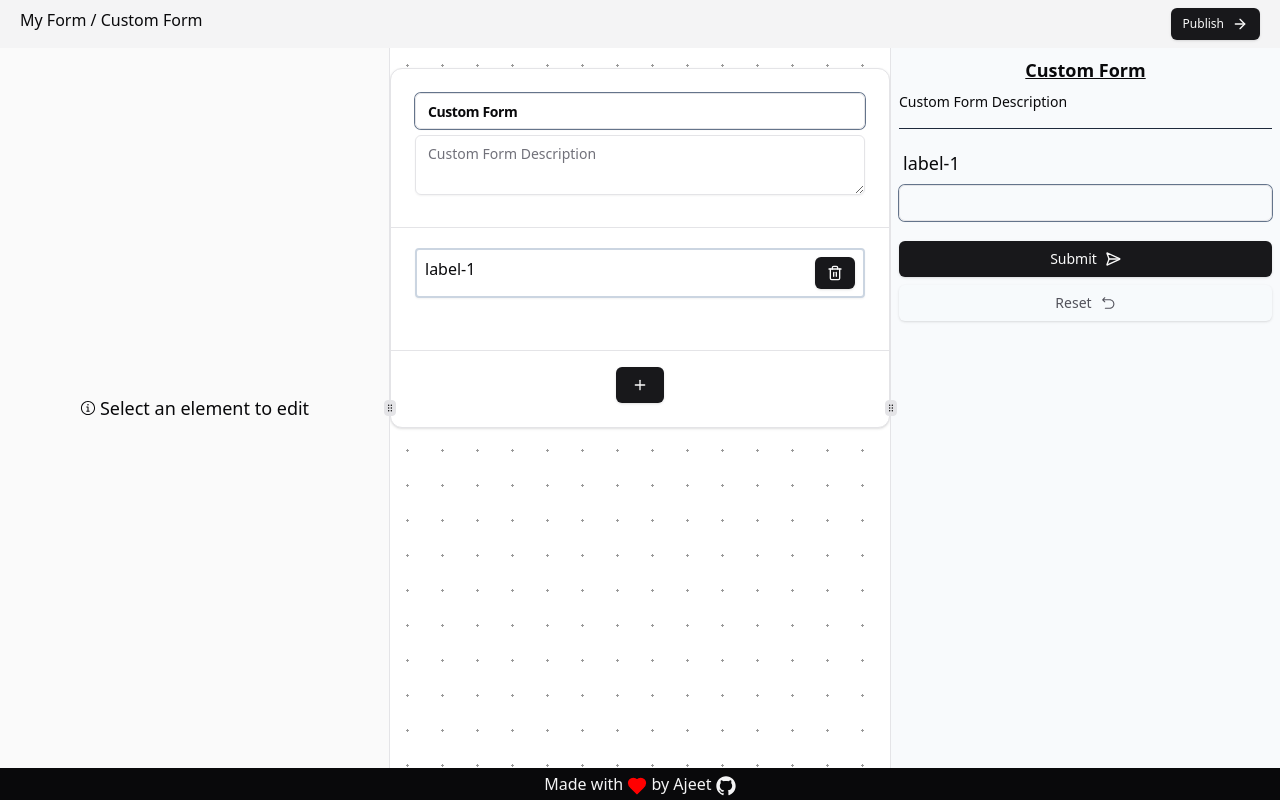
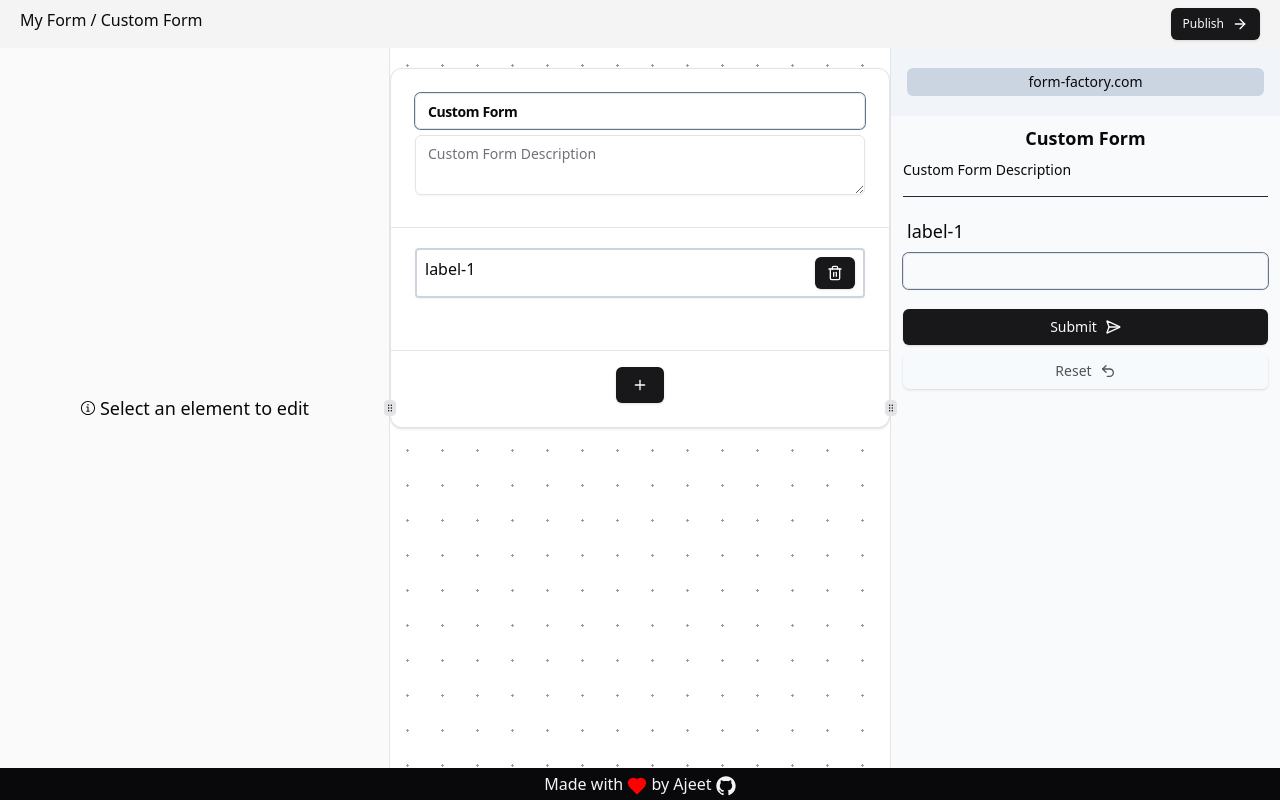
Before and after one commit to thetsajeet/form-factory, a Next.js app: page / in a window 1280 px wide. Both pictures are taken after a click on the button 640 px from the left and 327 px from the top of the page. Built offline with nearby package versions, Linux system fonts and the light colour scheme.

Commit message:
style: add a preview window sample url

```diff
--- a/src/components/form-factory-ui/EditFormElement.tsx
+++ b/src/components/form-factory-ui/EditFormElement.tsx
@@ -67,7 +67,7 @@ export default function EditFormElement() {
                     <SelectContent>
                       <SelectItem value="text">text</SelectItem>
                       <SelectItem value="password">password</SelectItem>
-                      <SelectItem value="select">select</SelectItem>
+                      <SelectItem value="select">email</SelectItem>
                     </SelectContent>
                   </Select>
                   <FormDescription>
--- a/src/components/form-factory-ui/FFMain.tsx
+++ b/src/components/form-factory-ui/FFMain.tsx
@@ -8,7 +8,7 @@ import {
   ResizablePanel,
   ResizablePanelGroup,
 } from "@/components/ui/resizable";
-import OutputForm from "./OutputForm";
+import PreviewWindow from "./Preview/PreviewWindow";
 
 export default function FFMain() {
   const currentFormElement = useStore((state) => state.currentFormElement);
@@ -34,11 +34,7 @@ export default function FFMain() {
       </ResizablePanel>
       <ResizableHandle withHandle />
       <ResizablePanel className="bg-slate-50 min-w-[250px] h-full">
-        <div className="w-full h-full p-2">
-          <div className="w-full h-full flex justify-center text-lg font-medium">
-            <OutputForm />
-          </div>
-        </div>
+        <PreviewWindow />
       </ResizablePanel>
     </ResizablePanelGroup>
   );
--- a/src/components/form-factory-ui/OutputForm.tsx
+++ b/src/components/form-factory-ui/Preview/OutputForm.tsx
@@ -2,7 +2,7 @@
 
 import useStore, { FormElement } from "@/lib/store";
 import { useForm } from "react-hook-form";
-import { Input } from "../ui/input";
+import { Input } from "@/components/ui/input";
 import {
   Form,
   FormControl,
@@ -10,11 +10,10 @@ import {
   FormItem,
   FormLabel,
   FormMessage,
-} from "../ui/form";
-import { Button } from "../ui/button";
-import { SendHorizonalIcon } from "lucide-react";
-import { ResetIcon } from "@radix-ui/react-icons";
-import { Separator } from "../ui/separator";
+} from "@/components/ui/form";
+import { Button } from "@/components/ui/button";
+import { SendHorizonalIcon, Undo2Icon } from "lucide-react";
+import { Separator } from "@/components/ui/separator";
 
 export default function OutputForm() {
   const formTitle = useStore((state) => state.formTitle);
@@ -69,7 +68,7 @@ export default function OutputForm() {
 
   return (
     <div className="w-full flex flex-col">
-      <div className="w-full text-center underline font-semibold text-lg">
+      <div className="w-full text-center capitalize font-semibold text-lg">
         {formTitle}
       </div>
       <div className="mt-2 w-full text-sm font-normal">{formDescription}</div>
@@ -85,7 +84,7 @@ export default function OutputForm() {
               className="bg-slate-100/25 text-zinc-600/25 hover:bg-slate-100 text-zinc-600"
               type="reset"
             >
-              Reset <ResetIcon className="w-5 h-5" />
+              Reset <Undo2Icon className="w-5 h-5" />
             </Button>
           </div>
         </form>
--- /dev/null
+++ b/src/components/form-factory-ui/Preview/PreviewWindow.tsx
@@ -0,0 +1,16 @@
+import OutputForm from "./OutputForm";
+
+export default function PreviewWindow() {
+  return (
+    <div className="w-full h-full">
+      <div className="w-full py-1 bg-slate-100">
+        <div className="m-4 text-center text-sm py-1 rounded-md bg-slate-300">
+          form-factory.com
+        </div>
+      </div>
+      <div className="w-full h-full mt-2 flex justify-center text-lg font-medium px-3">
+        <OutputForm />
+      </div>
+    </div>
+  );
+}
```
